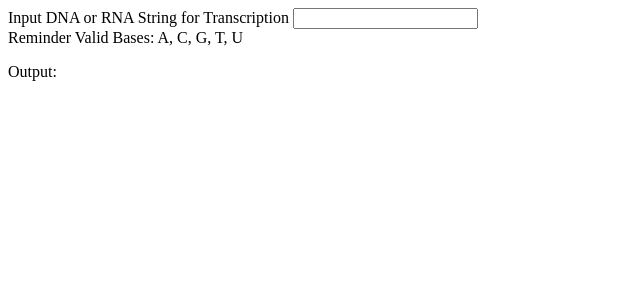
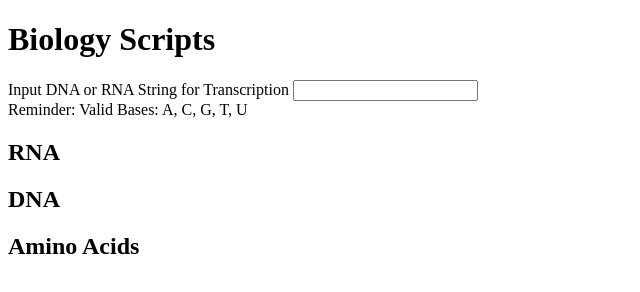
Before and after one commit to bmills23/biologyFunctions, a plain HTML site: page index.html in a window 1280 px wide. Shown: the whole page, without its empty margins (0-640 px from the left). Drawn offline with Linux system fonts and the light colour scheme.

Commit message:
Update index.html

```diff
--- a/index.html
+++ b/index.html
@@ -4,16 +4,21 @@
     <meta charset="UTF-8">
     <meta http-equiv="X-UA-Compatible" content="IE=edge">
     <meta name="viewport" content="width=device-width, initial-scale=1.0">
-    <title>Document</title>
+    <link rel="stylesheet" href="index.css">
+    <title>Biology-Related Scripts</title>
 </head>
 <body>
-
+    <h1>Biology Scripts</h1>
     <form id="nucleotideForm">
         <label for="baseinput">Input DNA or RNA String for Transcription</label>
         <input name="baseinput" id="myInput" type="text" pattern="[aAcCgGtTuU]*">
     </form>
-    <span>Reminder Valid Bases: A, C, G, T, U</span>
-    <p>Output:<p id="output"></p></p>
+    <span>Reminder: Valid Bases: A, C, G, T, U</span>
+    <p id="outputParent">
+        <h2>RNA</h2><p id="output"></p>
+        <h2>DNA</h2><p id="output2"></p>
+        <h2>Amino Acids</h2><p id="output3"></p>
+    </p>
     <script src="biology.js"></script>
 </body>
 </html>
```
